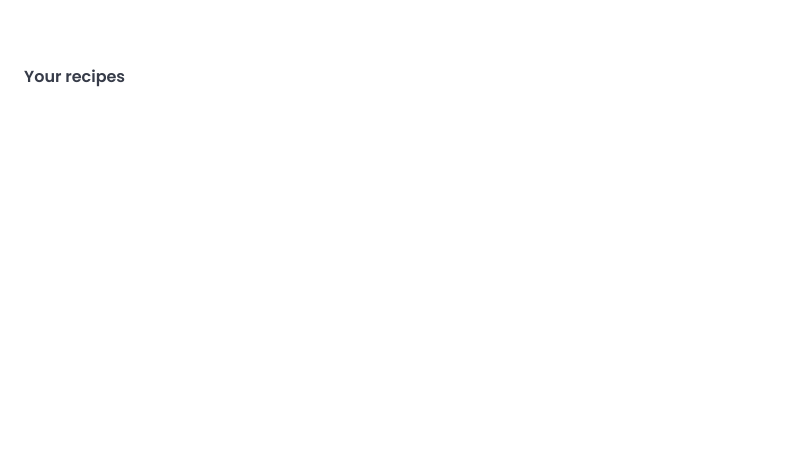
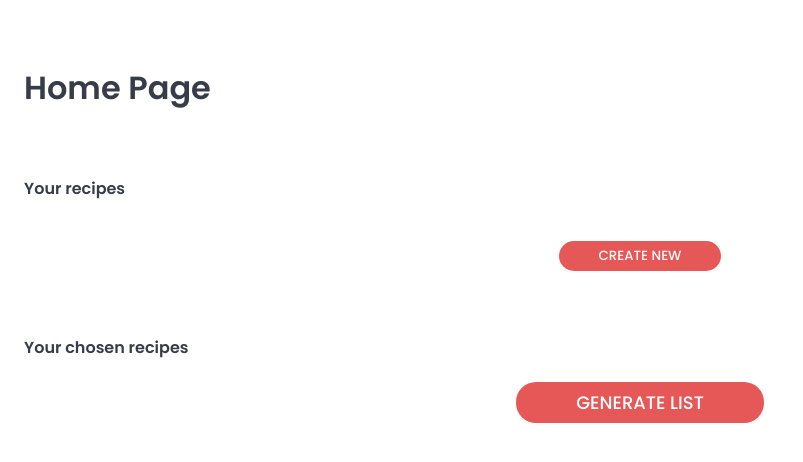
Before and after one commit to IsakLarsson/smart-shop, a React (Create React App) app in the folder smart-shop/: page /home in a window 1280 px wide. Shown: the top 462 px of the page, without its empty margins (0-803 px from the left). Built offline with nearby package versions, Linux system fonts and the light colour scheme.

Commit message:
All is working now
Time to implement the shopping list view

```diff
--- a/smart-shop/src/App.css
+++ b/smart-shop/src/App.css
@@ -12,6 +12,13 @@ body {
   min-height: 100vh;
   min-width: 100vw;
   display: flex;
+  justify-content: center;
+}
+
+.centering-div {
+  width: 100%;
+  display: flex;
+  flex-direction: row;
   justify-content: center;
 }
 
--- a/smart-shop/src/App.tsx
+++ b/smart-shop/src/App.tsx
@@ -1,43 +1,12 @@
 import { ChangeEvent, useContext, useEffect, useState } from "react";
 import "./App.css";
-import { RecipeContext } from "./Contexts/RecipeProvider";
 import { AddRecipePage } from "./Pages/AddRecipePage";
-import { ThemeProvider, Button } from "@material-ui/core";
+import { ThemeProvider } from "@material-ui/core";
 import theme from "./theme";
-import { BrowserRouter as Router, Switch, Route, Link } from "react-router-dom";
+import { BrowserRouter as Router, Switch, Route } from "react-router-dom";
 import { HomePage } from "./Pages/HomePage";
 
-interface Ingredient {
-  name: string;
-  ammount: number;
-}
-
-interface Recipe {
-  name: string;
-  ingredients: Ingredient[];
-}
-
 function App() {
-  let hej = useContext(RecipeContext);
-  const [recipeList, setRecipeList] = useState<Recipe[]>([]);
-  const [ingredientList, setIngredientList] = useState<Ingredient[]>([]);
-  const [ingredientName, setIngredientName] = useState("");
-  const [recipeName, setRecipeName] = useState("");
-  const [ingredientAmmount, setIngredientAmmount] = useState(0);
-  const [shoppingList, setShoppingList] = useState<Ingredient[]>([]);
-  const [chosenRecipes, setChosenRecipes] = useState<Recipe[]>([]);
-
-  const handleRecipeClick = (index: number): void => {
-    const chosenRecipe = recipeList[index];
-    setChosenRecipes([...chosenRecipes, chosenRecipe]);
-  };
-
-  useEffect(() => {
-    console.log("context: ", hej);
-
-    return () => {};
-  }, [ingredientList, recipeList, chosenRecipes]);
-
   return (
     <ThemeProvider theme={theme}>
       <div className="App">
@@ -45,6 +14,9 @@ function App() {
           <Switch>
             <Route exact path="/">
               <AddRecipePage variant="first" />
+            </Route>
+            <Route exact path="/addRecipe">
+              <AddRecipePage variant="regular" />
             </Route>
             <Route exact path="/home">
               <HomePage />
--- a/smart-shop/src/Components/AddRecipeButton.tsx
+++ /dev/null
@@ -1,14 +0,0 @@
-import React, { useContext } from "react";
-import { RecipeContext } from "../Contexts/RecipeProvider";
-
-interface AddRecipeButtonProps {}
-
-export const AddRecipeButton: React.FC<AddRecipeButtonProps> = ({}) => {
-  const { addRecipe } = useContext(RecipeContext);
-
-  return (
-    <button className="add-recipe-button" onClick={addRecipe}>
-      ADD RECIPE
-    </button>
-  );
-};
--- /dev/null
+++ b/smart-shop/src/Components/BigAddButton.tsx
@@ -0,0 +1,26 @@
+import React, { useContext } from "react";
+import { RecipeContext } from "../Contexts/RecipeProvider";
+
+interface AddRecipeButtonProps {
+  variant: string;
+}
+
+export const BigAddButton: React.FC<AddRecipeButtonProps> = ({ variant }) => {
+  const { addRecipe, createShoppingList } = useContext(RecipeContext);
+
+  return (
+    <div className="centering-div">
+      {variant === "addRecipe" ? (
+        <button className="add-recipe-button" onClick={addRecipe}>
+          ADD RECIPE
+        </button>
+      ) : variant === "createShoppingList" ? (
+        <button className="add-recipe-button" onClick={createShoppingList}>
+          GENERATE LIST
+        </button>
+      ) : (
+        ""
+      )}
+    </div>
+  );
+};
--- a/smart-shop/src/Components/RecipeList.tsx
+++ b/smart-shop/src/Components/RecipeList.tsx
@@ -5,23 +5,14 @@ import "./RecipeListStyles.css";
 
 interface IngredientListProps {
   recipeList: Recipe[];
-  recipeSelector: (index: number) => void;
 }
 
-export const RecipeList: React.FC<IngredientListProps> = ({
-  recipeList,
-  recipeSelector,
-}) => {
+export const RecipeList: React.FC<IngredientListProps> = ({ recipeList }) => {
   return (
     <div className="recipe-list">
       {recipeList.map((recipe, index) => {
         return (
-          <RecipeListItem
-            key={index}
-            recipeName={recipe.name}
-            index={index}
-            onClick={recipeSelector}
-          />
+          <RecipeListItem key={index} index={index} recipeName={recipe.name} />
         );
       })}
     </div>
--- a/smart-shop/src/Components/RecipeListItem.tsx
+++ b/smart-shop/src/Components/RecipeListItem.tsx
@@ -1,28 +1,35 @@
 import { Grid } from "@material-ui/core";
-import React from "react";
+import React, { useContext } from "react";
 import Pizza from "../Icons/Pizza.png";
 import "./RecipeListStyles.css";
 import RoundPlus from "../Icons/RoundPlus.svg";
+import { AddRecipeContext } from "../Pages/HomePage";
 
 interface RecipeListItemProps {
   recipeName: string;
-  onClick: (index: number) => void;
   index: number;
 }
 
-const PlusButton: React.FC = () => {
-  return <img src={RoundPlus} alt="plus" style={{ height: 30, width: 30 }} />;
+const PlusButton: React.FC<{ index: number }> = ({ index }) => {
+  const { addChosenRecipe } = useContext(AddRecipeContext);
+
+  return (
+    <img
+      src={RoundPlus}
+      alt="plus"
+      className="round-plus-button"
+      style={{ height: 30, width: 30, cursor: "pointer" }}
+      onClick={() => addChosenRecipe(index)}
+    />
+  );
 };
 
 export const RecipeListItem: React.FC<RecipeListItemProps> = ({
   recipeName,
-  onClick,
   index,
 }) => {
   return (
-    <li className="recipe-list-item" onClick={() => onClick(index)}>
-      {" "}
-      {/* fucking prop drilling, just create a context instead */}
+    <li className="recipe-list-item">
       <Grid container justify="space-evenly" alignItems="center">
         <Grid item xs={3}>
           <div className="list-item-image-container">
@@ -34,10 +41,12 @@ export const RecipeListItem: React.FC<RecipeListItemProps> = ({
             container
             direction="row"
             alignItems="center"
-            justify="space-around"
+            justify="space-between"
+            className="recipe-item-text"
+            wrap="nowrap"
           >
             <h3>{recipeName}</h3>
-            <PlusButton />
+            <PlusButton index={index} />
           </Grid>
         </Grid>
       </Grid>
--- a/smart-shop/src/Components/RecipeListStyles.css
+++ b/smart-shop/src/Components/RecipeListStyles.css
@@ -3,8 +3,9 @@
   display: flex;
   justify-content: start;
   align-items: center;
-  width: 250px;
+  width: 100%;
   padding: 1rem;
+  margin-bottom: 0.8rem;
   border-radius: 10px;
 }
 
@@ -19,6 +20,13 @@
   height: auto;
 }
 
-h3 {
+.recipe-item-text h3 {
   margin-top: 0px;
+  font-weight: 700;
+  font-size: 1.3rem;
+  margin: 0 10px;
 }
+
+.round-plus-button:hover {
+  color: var(--hover-red-button);
+}
--- a/smart-shop/src/Contexts/RecipeProvider.tsx
+++ b/smart-shop/src/Contexts/RecipeProvider.tsx
@@ -75,6 +75,7 @@ const RecipeProvider: React.FC<ProviderProps> = ({ children }) => {
     };
     console.log("adding recipe: ", newRecipe);
     const newList = [...recipeList, newRecipe];
+    setRecipeName("");
     setRecipeList(newList);
     setIngredientList([]);
   };
--- a/smart-shop/src/Pages/AddRecipePage.tsx
+++ b/smart-shop/src/Pages/AddRecipePage.tsx
@@ -1,8 +1,8 @@
-import { Box, Grid, Snackbar, TextField, Typography } from "@material-ui/core";
+import { Grid, Snackbar, TextField } from "@material-ui/core";
 import React, { ChangeEvent, useContext, useEffect, useState } from "react";
 import "./RecipePageStyles.css";
 import { Container } from "@material-ui/core";
-import { AddRecipeButton } from "../Components/AddRecipeButton";
+import { BigAddButton } from "../Components/BigAddButton";
 import Foodgroup from "../Icons/Foodgroup.svg";
 import { RecipeContext } from "../Contexts/RecipeProvider";
 import { IngredientList } from "../Components/IngredientList";
@@ -25,7 +25,6 @@ export const AddRecipePage: React.FC<FirstRecipePageProps> = ({ variant }) => {
     setRecipeName,
     setIngredientName,
     setIngredientAmmount,
-    addIngredient,
     ingredientList,
     ingredientName,
     ingredientAmmount,
@@ -64,15 +63,18 @@ export const AddRecipePage: React.FC<FirstRecipePageProps> = ({ variant }) => {
   useEffect(() => {
     console.log(recipeContext);
     return () => {};
-  }, []);
+  });
 
   return (
     <Container className="recipe-page-container">
-      <h1>Hi!, Welcome to SmartShop!</h1>
-      <h4>Let’s start by adding your first recipe</h4>
-
-      {/*
-      <h4>And also of course its ingredients!</h4> */}
+      {variant === "first" ? (
+        <div>
+          <h1>Hi!, Welcome to SmartShop!</h1>
+          <h4>Let’s start by adding your first recipe</h4>
+        </div>
+      ) : (
+        <h1>Add recipe</h1>
+      )}
 
       <Grid container justify="center" spacing={2} id="textfield-grid">
         <Grid item xs={12}>
@@ -132,7 +134,7 @@ export const AddRecipePage: React.FC<FirstRecipePageProps> = ({ variant }) => {
             : console.log("empty fields empty"); //This checking should be implemented via the textfields
         }}
       >
-        <AddRecipeButton />
+        <BigAddButton variant="addRecipe" />
       </div>
 
       <Snackbar open={open} autoHideDuration={2000} onClose={handleClose}>
--- a/smart-shop/src/Pages/HomePage.tsx
+++ b/smart-shop/src/Pages/HomePage.tsx
@@ -1,24 +1,61 @@
 import { Container } from "@material-ui/core";
-import React, { useContext } from "react";
+import React, { createContext, useContext } from "react";
 import "./HomePageStyles.css";
 import { RecipeList } from "../Components/RecipeList";
 import { RecipeContext } from "../Contexts/RecipeProvider";
+import { BigAddButton } from "../Components/BigAddButton";
+import { useHistory } from "react-router";
+
+interface ContextProps {
+  addChosenRecipe: (index: number) => void;
+}
+interface ButtonProps {
+  text: string;
+}
+
+export const AddRecipeContext = createContext<ContextProps>({
+  addChosenRecipe: (index: number) => {},
+});
+
+const AddRecipeButton: React.FC<ButtonProps> = ({ text }) => {
+  const history = useHistory();
+  return (
+    <div className="centering-div">
+      <button
+        className="add-ingredient-button"
+        onClick={() => {
+          history.push("/addRecipe");
+        }}
+      >
+        {text}
+      </button>
+    </div>
+  );
+};
 
 interface HomePageProps {}
-
 export const HomePage: React.FC<HomePageProps> = ({}) => {
   const { recipeList, chosenRecipes, setChosenRecipes } =
     useContext(RecipeContext);
 
-  const handleRecipeClick = (index: number): void => {
+  const addChosenRecipe = (index: number): void => {
     const chosenRecipe = recipeList[index];
+    console.log("adding recipe: ", chosenRecipe);
     setChosenRecipes([...chosenRecipes, chosenRecipe]);
   };
 
   return (
-    <Container className="home-page-container">
-      <h4>Your recipes</h4>
-      <RecipeList recipeList={recipeList} recipeSelector={handleRecipeClick} />
-    </Container>
+    <AddRecipeContext.Provider value={{ addChosenRecipe }}>
+      <Container className="home-page-container">
+        <h1>Home Page</h1>
+        <h4>Your recipes</h4>
+        <RecipeList recipeList={recipeList} />
+        <AddRecipeButton text="CREATE NEW" />
+
+        <h4>Your chosen recipes</h4>
+        <RecipeList recipeList={chosenRecipes} />
+        <BigAddButton variant="createShoppingList" />
+      </Container>
+    </AddRecipeContext.Provider>
   );
 };
```
